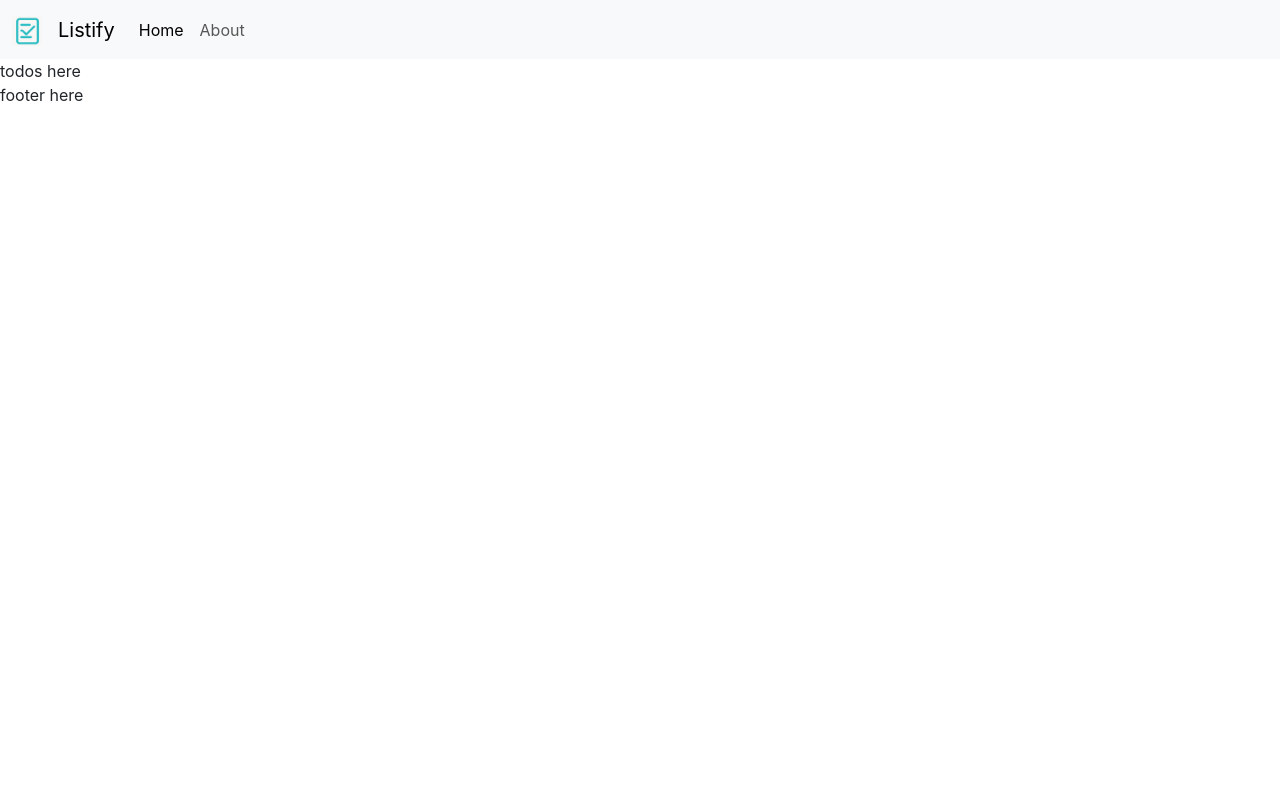
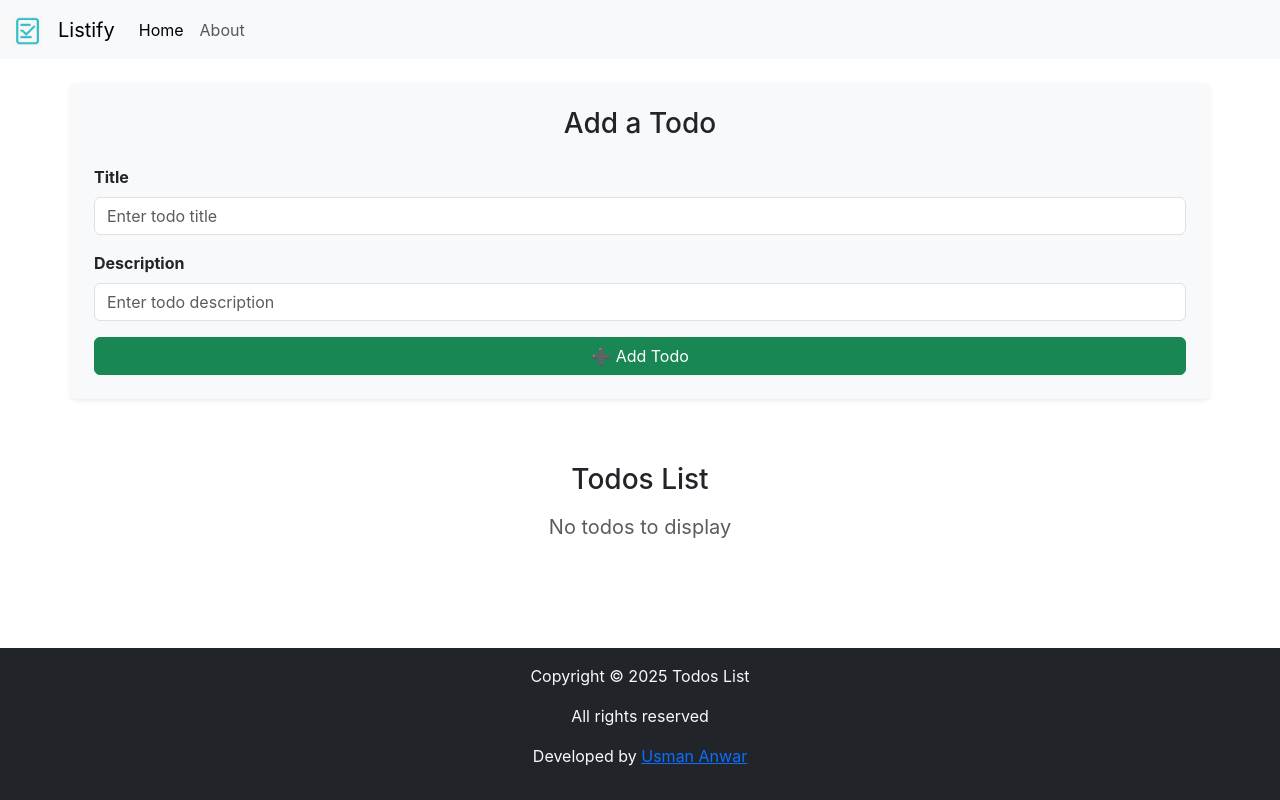
Before and after one commit to usmananwar12/todo-list, a React (Create React App) app: page / in a window 1280 px wide. Built offline with nearby package versions, Linux system fonts and the light colour scheme.

Commit message:
add todo fuction added, footer added, about added

```diff
--- a/src/App.js
+++ b/src/App.js
@@ -1,15 +1,72 @@
-import logo from './logo.png';
 import './App.css';
 import Header from './MyComponents/header';
 import Footer from './MyComponents/footer';
 import Todos from './MyComponents/todos';
+import AddTodo from './MyComponents/addTodo';
+import About from './MyComponents/about';
+import React, { useState, useEffect } from 'react';
+import {
+  BrowserRouter as Router,
+  Routes,
+  Route,
+  Link
+} from "react-router-dom";
+
 function App() {
+  let initTodo;
+  if (localStorage.getItem("todos") === null) {
+    initTodo = [];
+  } else {
+    initTodo = JSON.parse(localStorage.getItem("todos"));
+  }
+
+  const [todos, setTodos] = useState(initTodo);
+
+  const onDelete = (todo) => {
+    console.log("I am delete", todo);
+    setTodos(todos.filter((e) => {
+      return e !== todo;
+    }));
+  }
+
+  const addTodo = (title, desc) => {
+    console.log("I am adding this todo", title, desc);
+    let sno;
+    if (todos.length === 0) {
+      sno = 0;
+    } else {
+      sno = todos[todos.length - 1].sno + 1;
+    }
+    const myTodo = {
+      sno: sno,
+      title: title,
+      desc: desc
+    }
+    setTodos([...todos, myTodo]);
+  }
+
+  useEffect(() => {
+    localStorage.setItem("todos", JSON.stringify(todos));
+  }, [todos]);
+
   return (
-    <div classNameName="App">
-      <Header title="Listify" searchbar={false}/>
-      <Todos/>
-      <Footer/>
-    </div>
+    <Router>
+      <div style={{ display: "flex", flexDirection: "column", minHeight: "100vh" }}>
+        <Header title="Listify" searchbar={false} />
+        <Routes>
+          <Route path="/" element={
+            <>
+              <AddTodo addTodo={addTodo} />
+              <Todos todos={todos} onDelete={onDelete} />
+            </>
+          } />
+
+          <Route path="/about" element={<About />} />
+        </Routes>
+        <Footer />
+      </div>
+    </Router>
+
   );
 }
 
--- /dev/null
+++ b/src/MyComponents/about.js
@@ -0,0 +1,31 @@
+import React from 'react';
+
+const About = () => {
+  return (
+    <div className="container my-5">
+      <h2>About Me</h2>
+      <p>
+        Hi, I'm Usman Anwar! I'm a web developer passionate about building clean, efficient, and user-friendly applications.
+        This Todo List app is one of my projects where I practice using ReactJS to manage states, routing, and persistent storage with localStorage.
+      </p>
+
+      <h2 className="mt-4">About This Project</h2>
+      <p>
+        This project is a simple and functional Todo List built with React.
+        It allows users to add, delete, and view their tasks. The app uses localStorage, so your todos are saved even when you close or reload the browser.
+      </p>
+      <ul>
+        <li><strong>React Functional Components</strong> and <strong>Hooks</strong> are used throughout the app.</li>
+        <li>Routing is handled using <strong>React Router v6</strong>.</li>
+        <li>Todos persist in <strong>localStorage</strong>.</li>
+        <li>Simple, clean Bootstrap styling for a better user experience.</li>
+      </ul>
+
+      <p>
+        Feel free to explore the code, modify the app, and make it even better!
+      </p>
+    </div>
+  );
+}
+
+export default About;
--- /dev/null
+++ b/src/MyComponents/addTodo.js
@@ -0,0 +1,55 @@
+import React, { useState } from 'react';
+
+const AddTodo = (props) => {
+  const [title, setTitle] = useState("");
+  const [desc, setDesc] = useState("");
+
+  const submit = (e) => {
+    e.preventDefault();
+    if (!title || !desc) {
+      alert("Title or Description cannot be blank");
+      return;
+    }
+    console.log("Todo added", title, desc);
+    props.addTodo(title, desc);
+    setTitle("");  // Clear input after add
+    setDesc("");   // Clear input after add
+  }
+
+  return (
+    <div className="container my-4 p-4 rounded shadow-sm bg-light">
+      <h3 className="text-center mb-4">Add a Todo</h3>
+      <form onSubmit={submit}>
+        <div className="mb-3">
+          <label htmlFor="title" className="form-label fw-bold">Title</label>
+          <input
+            type="text"
+            value={title}
+            onChange={(e) => setTitle(e.target.value)}
+            className="form-control"
+            id="InputTitle"
+            placeholder="Enter todo title"
+          />
+        </div>
+        <div className="mb-3">
+          <label htmlFor="desc" className="form-label fw-bold">Description</label>
+          <input
+            type="text"
+            value={desc}
+            onChange={(e) => setDesc(e.target.value)}
+            className="form-control"
+            id="desc"
+            placeholder="Enter todo description"
+          />
+        </div>
+        <div className="d-grid gap-2">
+          <button type="submit" className="btn btn-success">
+            ➕ Add Todo
+          </button>
+        </div>
+      </form>
+    </div>
+  )
+}
+
+export default AddTodo;
--- a/src/MyComponents/footer.js
+++ b/src/MyComponents/footer.js
@@ -1,11 +1,17 @@
 import React from 'react'
 
-const footer = () => {
+const Footer = () => {
+  let footerstyle = {
+    width: "100%",
+    marginTop: "auto"
+  };
   return (
-    <div>
-      footer here
-    </div>
+    <footer className='bg-dark text-light py-3 text-center' style={footerstyle}>
+      <p>Copyright &copy; 2025 Todos List</p>
+      <p>All rights reserved</p>
+      <p>Developed by <a href="https://usmananwar12.github.io/portfolio/" target="_blank" rel="noopener noreferrer">Usman Anwar</a></p>
+    </footer>
   )
 }
 
-export default footer
+export default Footer
--- a/src/MyComponents/header.js
+++ b/src/MyComponents/header.js
@@ -14,10 +14,10 @@ export default function header(props) {
                 <div className="collapse navbar-collapse" id="navbarSupportedContent">
                     <ul className="navbar-nav me-auto mb-2 mb-lg-0">
                         <li className="nav-item">
-                            <a className="nav-link active" aria-current="page" href="#">Home</a>
+                            <a className="nav-link active" aria-current="page" href="/">Home</a>
                         </li>
                         <li className="nav-item">
-                            <a className="nav-link" href="#">About</a>
+                            <a className="nav-link" href="About">About</a>
                         </li>
                     </ul>
                     {props.searchbar ? <form className="d-flex">
--- a/src/MyComponents/todo.js
+++ b/src/MyComponents/todo.js
@@ -1,11 +1,20 @@
 import React from 'react'
 
-const todo = () => {
+const Todo = ({ todo, onDelete }) => {
   return (
-    <div>
-      todo here
+    <div className='card shadow-sm mb-3'>
+      <div className='card-body'>
+        <h5 className='card-title'>{todo.title}</h5>
+        <p className='card-text'>{todo.desc}</p>
+        <button
+          className='btn btn-sm btn-danger'
+          onClick={() => { onDelete(todo) }}
+        >
+          Delete
+        </button>
+      </div>
     </div>
   )
 }
 
-export default todo
+export default Todo;
--- a/src/MyComponents/todos.js
+++ b/src/MyComponents/todos.js
@@ -1,11 +1,24 @@
-import React from 'react'
+import React from 'react';
+import Todo from './todo.js';
 
-const todos = () => {
+const Todos = (props) => {
   return (
-    <div>
-      todos here
+    <div className='container my-4'>
+      <h3 className='my-3 text-center'>Todos List</h3>
+
+      {props.todos.length === 0 ? (
+        <p className="text-center text-muted fs-5">No todos to display</p>
+      ) : (
+        props.todos.map((todo) => {
+          return (
+            <div key={todo.sno} className="mb-3">
+              <Todo todo={todo} onDelete={props.onDelete} />
+            </div>
+          );
+        })
+      )}
     </div>
   )
 }
 
-export default todos
+export default Todos;
```
Also changed, not shown: package.json (+7 -0 lines), 1 other file (tests, documents, lock files or other folders).
